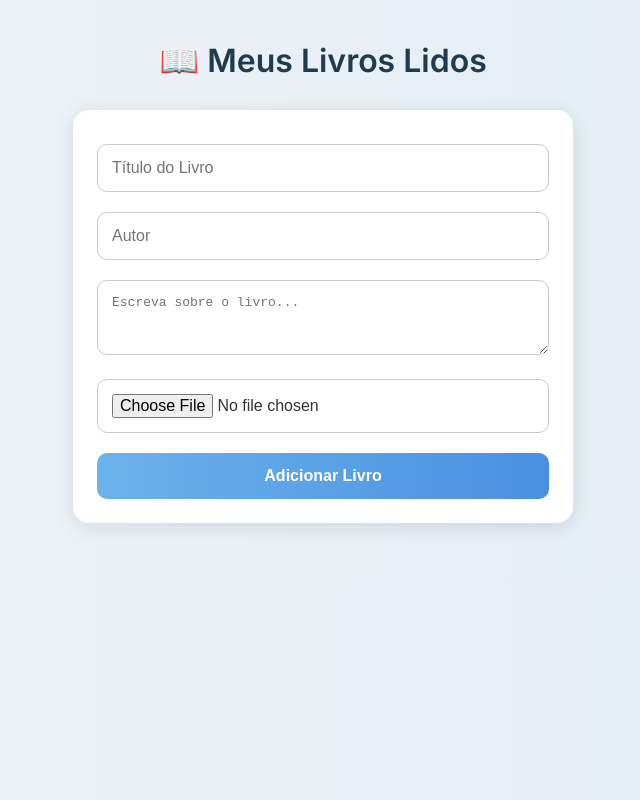
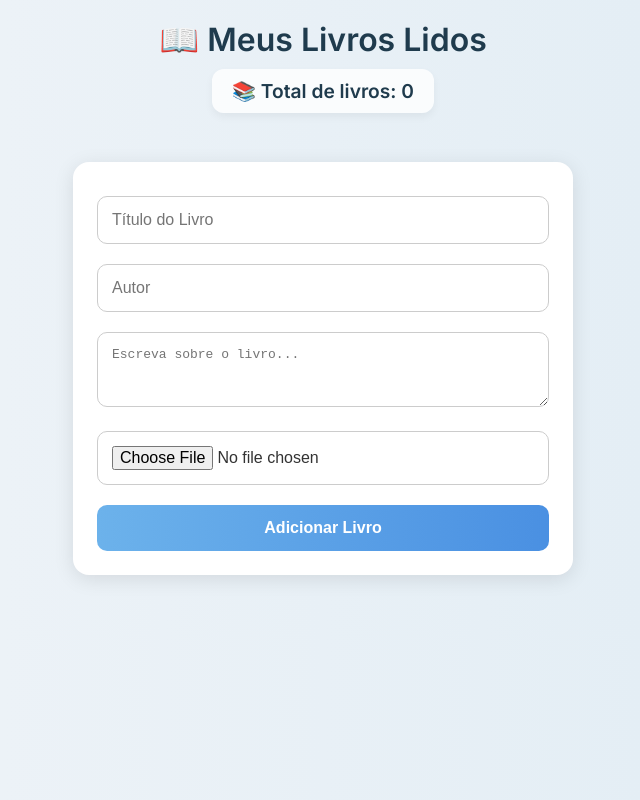
Before and after one commit to BETCERTA/meu-livro, a plain HTML site: page index.html in a window 1280 px wide. Shown: the whole page, without its empty margins (317-957 px from the left). Drawn offline with Linux system fonts and the light colour scheme.

Commit message:
Update index.html

```diff
--- a/index.html
+++ b/index.html
@@ -16,11 +16,27 @@
       color: #333;
     }
 
+    .header {
+      text-align: center;
+      margin-bottom: 30px;
+    }
+
     h1 {
-      text-align: center;
       font-size: 2rem;
       color: #1f3b4d;
-      margin-bottom: 30px;
+      margin: 0;
+    }
+
+    #contador {
+      font-weight: 600;
+      font-size: 1.2rem;
+      color: #1f3b4d;
+      background: #ffffffcc;
+      padding: 10px 20px;
+      border-radius: 12px;
+      display: inline-block;
+      box-shadow: 0 4px 8px rgba(0,0,0,0.05);
+      margin-top: 10px;
     }
 
     form {
@@ -145,7 +161,10 @@
 </head>
 <body>
 
-  <h1>📖 Meus Livros Lidos</h1>
+  <div class="header">
+    <h1>📖 Meus Livros Lidos</h1>
+    <p id="contador">📚 Total de livros: 0</p>
+  </div>
 
   <form id="formLivro">
     <input type="text" id="titulo" placeholder="Título do Livro" required />
@@ -160,10 +179,16 @@
   <script>
     const form = document.getElementById('formLivro');
     const listaLivros = document.getElementById('listaLivros');
+    const contador = document.getElementById('contador');
     let livros = JSON.parse(localStorage.getItem('livros')) || [];
+
+    function atualizarContador() {
+      contador.textContent = `📚 Total de livros: ${livros.length}`;
+    }
 
     function atualizarLocalStorage() {
       localStorage.setItem('livros', JSON.stringify(livros));
+      atualizarContador();
     }
 
     function criarCardLivro(livro, index) {
@@ -194,6 +219,7 @@
     function renderizarTodos() {
       listaLivros.innerHTML = '';
       livros.forEach((livro, index) => criarCardLivro(livro, index));
+      atualizarContador();
     }
 
     function removerLivro(index) {
```
